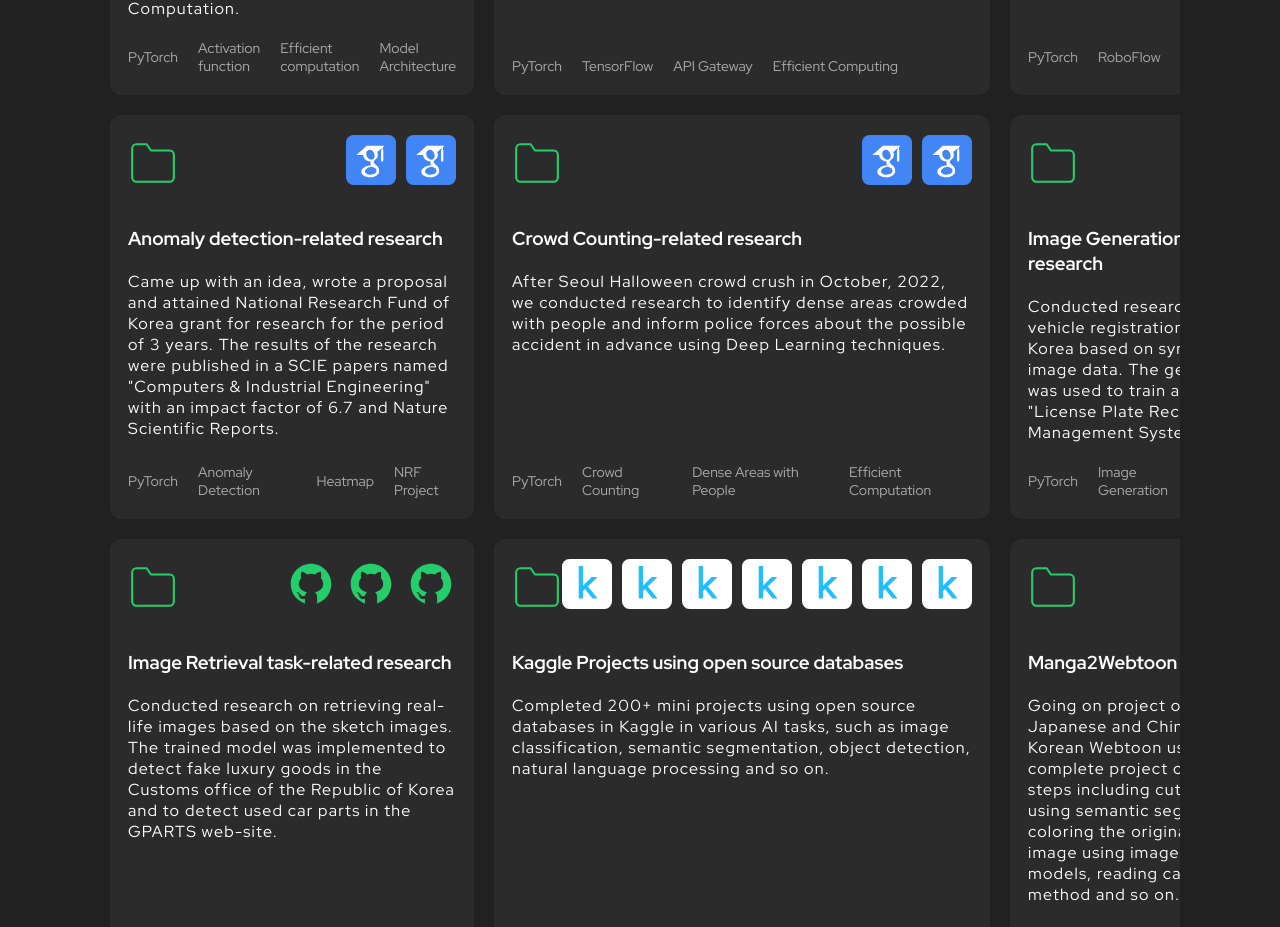
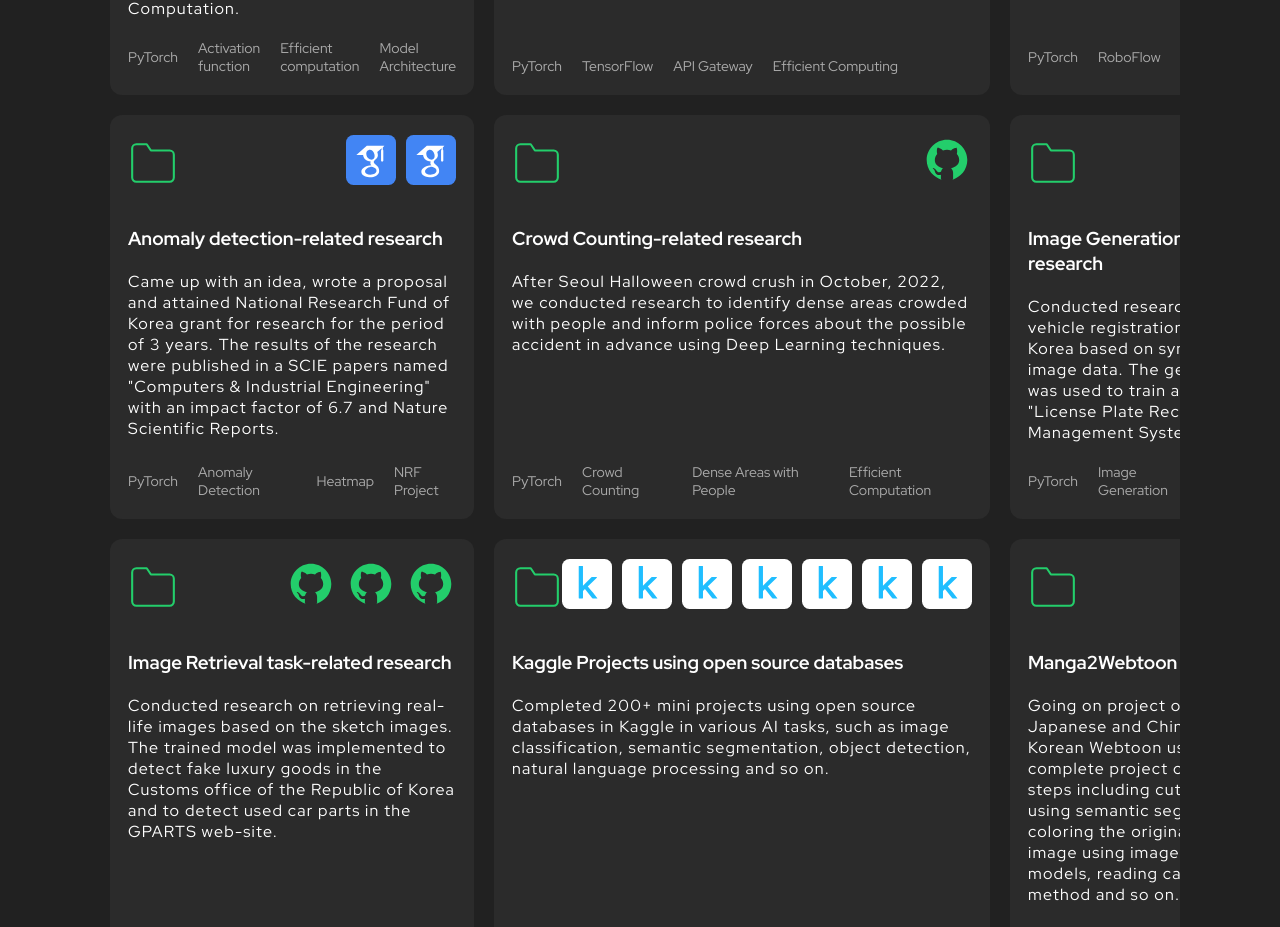
Before and after one commit to bekhzod-olimov/portfolio, a React (Create React App) app: page / in a window 1280 px wide. Shown: the part 1597-2524 px from the top of the page. Built offline with nearby package versions, Linux system fonts and the light colour scheme.

Commit message:
hope2befinal

```diff
--- a/src/components/Project/Project.tsx
+++ b/src/components/Project/Project.tsx
@@ -109,10 +109,8 @@ export function Project() {
             <header>
               <svg width="50" xmlns="http://www.w3.org/2000/svg" role="img" viewBox="0 0 24 24" fill="none" stroke="#23ce6b" strokeWidth="1" strokeLinecap="round" strokeLinejoin="round"> <title>Folder</title> <path d="M22 19a2 2 0 0 1-2 2H4a2 2 0 0 1-2-2V5a2 2 0 0 1 2-2h5l2 3h9a2 2 0 0 1 2 2z"></path> </svg>
               <div className="project-links">
-              <a href="https://www.sciencedirect.com/science/article/abs/pii/S0360835222003709" target="_blank" rel="noreferrer">
-                  <img src={scholarIcon} alt="Visit site" /></a>
-                  <a href="https://www.nature.com/articles/s41598-023-30480-8" target="_blank" rel="noreferrer">
-                  <img src={scholarIcon} alt="Visit site" /></a></div>
+              <a href="https://github.com/vitasoftAI/Crowd-Counting" target="_blank" rel="noreferrer">
+              <img src={githubIcon} alt="Visit site" /></a></div>
             </header>
             <div className="body">
               <h3>Crowd Counting-related research</h3>
```
